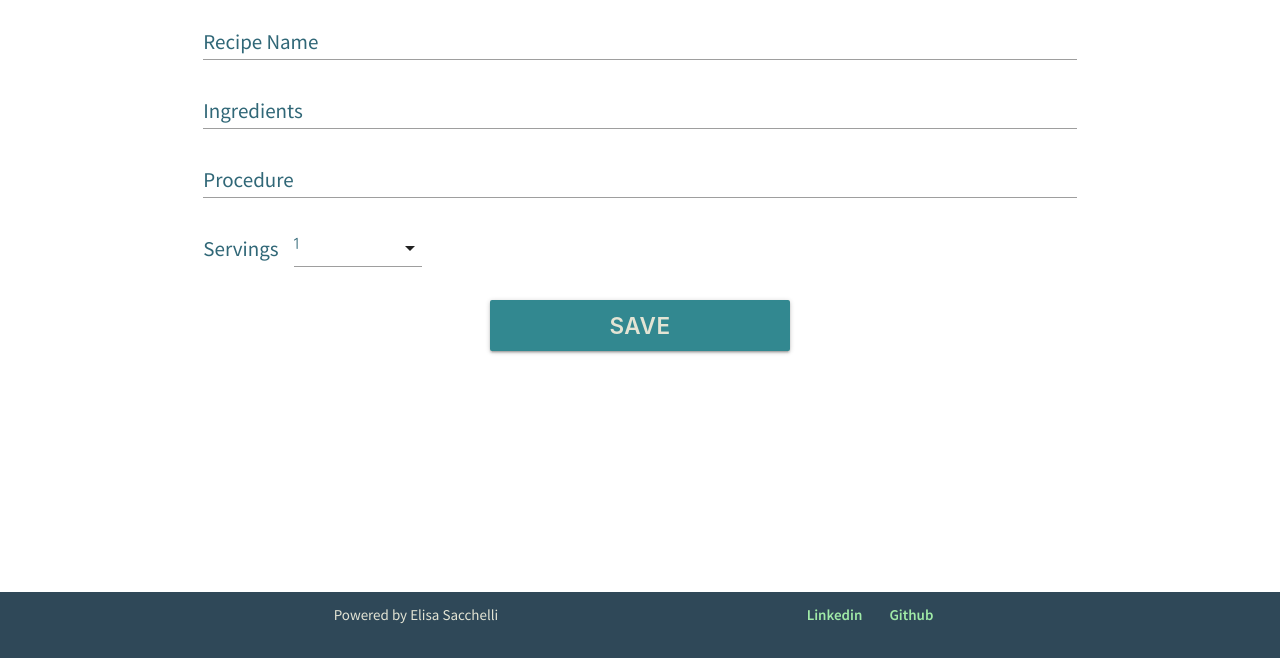
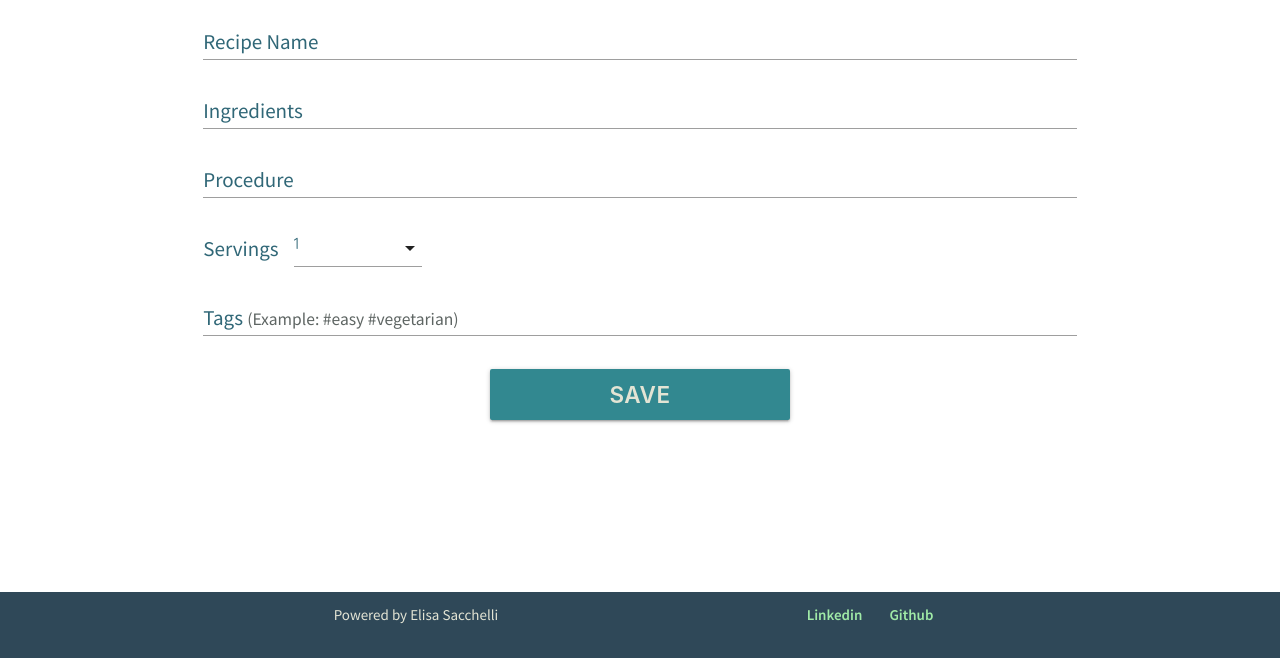
Before and after one commit to EliSacch/yummy, a Django app: page /add_recipe/ in a window 1280 px wide. Shown: the part 142-800 px from the top of the page. Run offline with Django 4.2, Linux system fonts and the light colour scheme; the visitor is signed in with stand-in values (Sample User, id 1).

Commit message:
Add basic create functionality

```diff
--- a/recipebook/views.py
+++ b/recipebook/views.py
@@ -35,4 +35,5 @@ class AddNewRecipeView(generic.CreateView):
 
     def form_valid(self, form):
         form.instance.user = self.request.user
+        form.instance.tags = self.request.POST.get('tags').strip("").split('#')
         return super(AddNewRecipeView, self).form_valid(form)
--- a/static/css/style.css
+++ b/static/css/style.css
@@ -172,7 +172,7 @@ a {
 
 .authentication-form input + label,
 .recipe_form input + label,
-label.label-left {
+.label-left > label{
     color: var(--clr-primary-4);
     font-size: 1.4em;
 }
@@ -187,6 +187,9 @@ label.label-left {
 
 .input-field.small-input {
     width: 25%;
+}
+
+.label-left {
     display: grid;
     grid-template-columns: auto 1fr;
     gap: 1em;
@@ -196,6 +199,10 @@ label.label-left {
     position: relative;
 }
 
+label > span {
+    font-size: smaller;
+    color: rgb(94, 101, 99);
+}
 
 /* ----------------------------------------------- Header */
 nav {
--- a/templates/add_recipe.html
+++ b/templates/add_recipe.html
@@ -37,8 +37,8 @@
                         <label for="procedure">Procedure</label>
                     </div>
 
-                    <div class="input-field small-input">
-                        <label class="label-left">Servings</label>
+                    <div class="input-field small-input label-left">
+                        <label>Servings</label>
                         <select name="servings" id="servings">
                             {% for i in servings_range %}
                                 <option value="{{ i }}">{{ i }}</option>
@@ -46,8 +46,22 @@
                         </select>
                     </div>
 
+                    <div class="input-field">
+                        <input type="text" name="tags" id="tags" required />
+                        <label for="tags">Tags  <span>(Example: #easy #vegetarian)</span></label>
+                    </div>
+
                     <button class="btn action-btn center" type="submit">Save</button>
                 </form>
+            </div>
+        </div>
+        <div class="row">
+            <div class="col">
+                <ul class="errorlist">
+                    {% for key, value in form.errors.items %}
+                        <li>{% if key != '__all__' %}{{ key }} {% endif %}{{ value }}</li>
+                    {% endfor %}
+                    </ul>
             </div>
         </div>
     </div>
```
